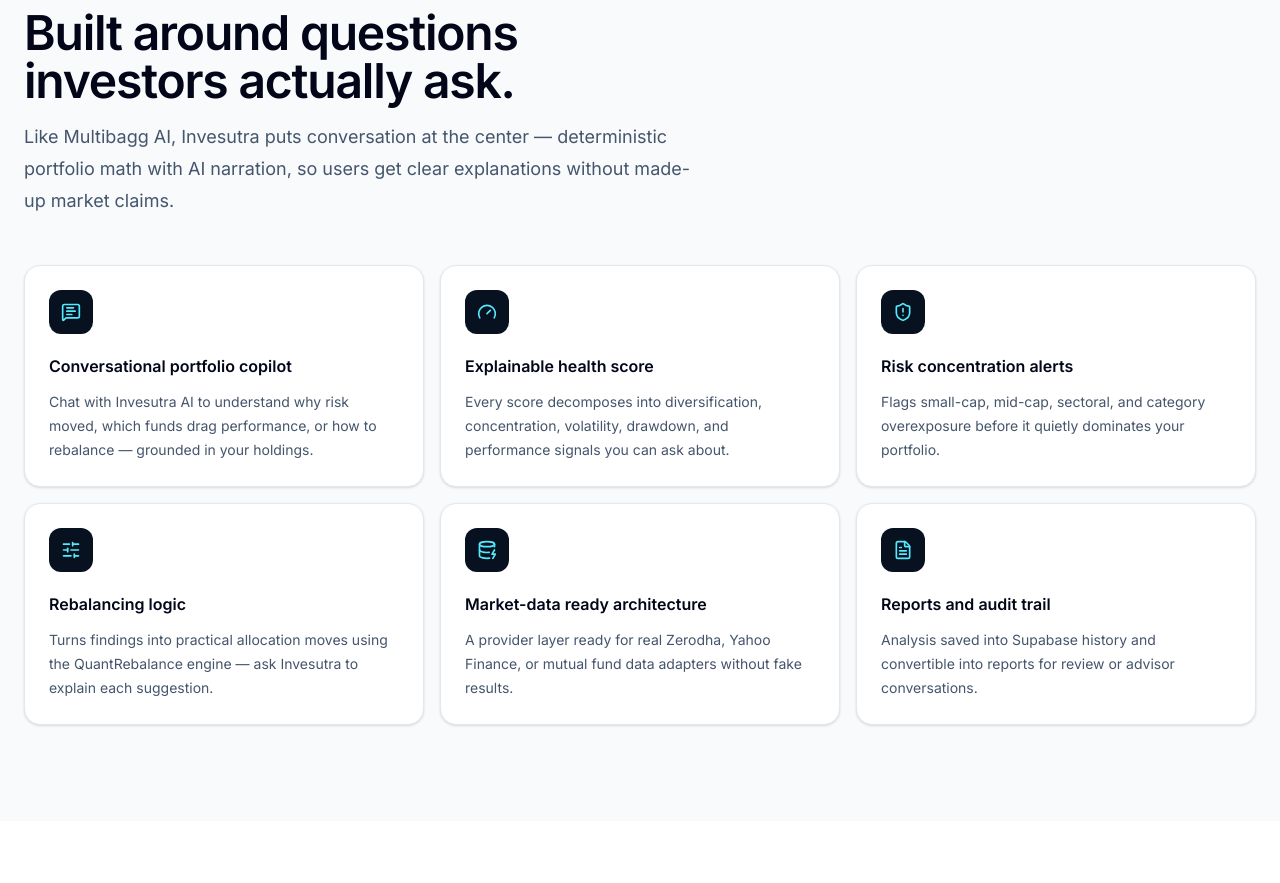
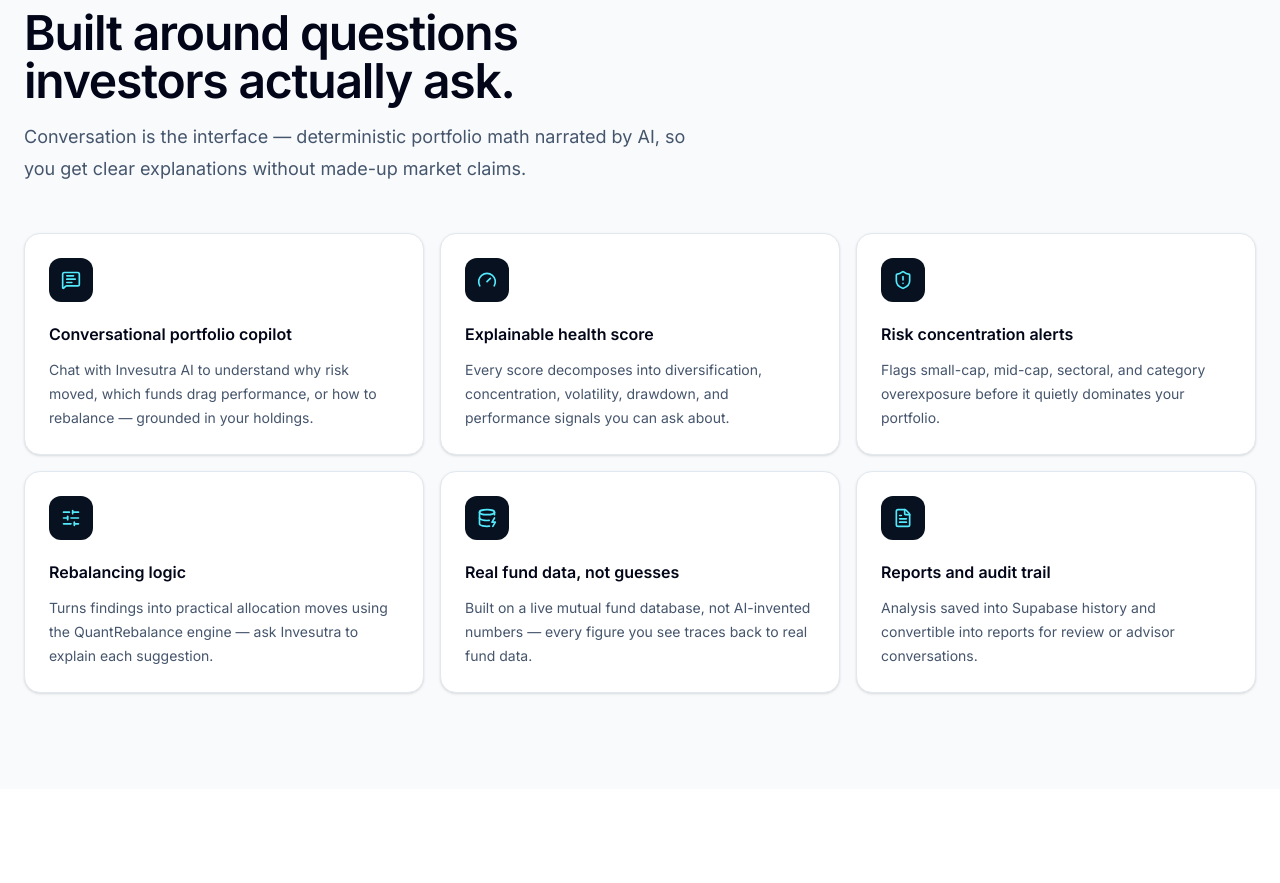
Before and after one commit to Ayaansh-186/Invesutra, a Next.js app: page / in a window 1280 px wide. Shown: the part 2720-3603 px from the top of the page. Built offline with nearby package versions, Linux system fonts and the light colour scheme; no server answers.

Commit message:
Fix invisible navbar on pricing page; remove competitor name-drop from copy

```diff
--- a/app/pricing/page.tsx
+++ b/app/pricing/page.tsx
@@ -116,7 +116,7 @@
 
   return (
     <main className="min-h-screen bg-white">
-      <Navbar />
+      <Navbar alwaysLight />
 
       <section className="pt-32 pb-24">
         <div className="max-w-7xl mx-auto px-6">
--- a/components/landing/FeaturesSection.tsx
+++ b/components/landing/FeaturesSection.tsx
@@ -23,8 +23,8 @@
   },
   {
     icon: DatabaseZap,
-    title: "Market-data ready architecture",
-    description: "A provider layer ready for real Zerodha, Yahoo Finance, or mutual fund data adapters without fake results.",
+    title: "Real fund data, not guesses",
+    description: "Built on a live mutual fund database, not AI-invented numbers — every figure you see traces back to real fund data.",
   },
   {
     icon: FileText,
@@ -46,7 +46,7 @@
             Built around questions investors actually ask.
           </h2>
           <p className="mt-4 max-w-2xl text-lg leading-8 text-slate-600">
-            Like Multibagg AI, Invesutra puts conversation at the center — deterministic portfolio math with AI narration, so users get clear explanations without made-up market claims.
+            Conversation is the interface — deterministic portfolio math narrated by AI, so you get clear explanations without made-up market claims.
           </p>
         </div>
 
--- a/components/shared/Navbar.tsx
+++ b/components/shared/Navbar.tsx
@@ -12,7 +12,7 @@
   { label: "FAQ", href: "#faq" },
 ];
 
-export default function Navbar() {
+export default function Navbar({ alwaysLight = false }: { alwaysLight?: boolean }) {
   const [scrolled, setScrolled] = useState(false);
   const [open, setOpen] = useState(false);
 
@@ -22,12 +22,12 @@
     return () => window.removeEventListener("scroll", handler);
   }, []);
 
-  const isDark = !scrolled;
+  const isDark = !alwaysLight && !scrolled;
 
   return (
     <header
       className={`fixed top-0 left-0 right-0 z-50 transition-all duration-300 ${
-        scrolled
+        scrolled || alwaysLight
           ? "bg-white/95 backdrop-blur-md border-b border-slate-200 shadow-sm"
           : "bg-transparent"
       }`}
```
